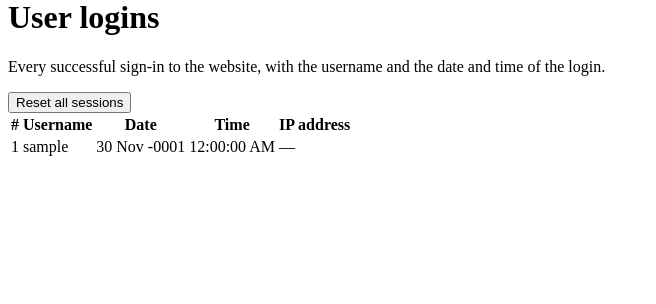
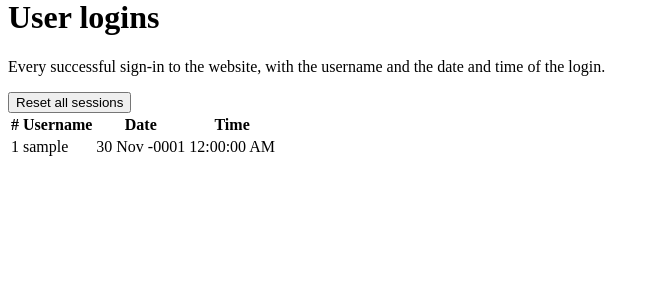
Before and after one commit to vishnupriyangamer003-rgb/wonderantiquemetals, a Laravel app: page /ktgadmin/user-logins in a window 1280 px wide. Shown: the part 136-440 px from the top of the page, without its empty margins (0-656 px from the left). Run offline with Laravel 12, Linux system fonts and the light colour scheme; the visitor is signed in with stand-in values (Sample User, id 1); data comes from the database, SQL or seed files in the repository; some libraries are stand-ins or nearby versions.

Commit message:
Remove the IP address column from the admin user logins table
Co-Authored-By: Claude Sonnet 5.5 <noreply@anthropic.com>

```diff
--- a/laravel-project/main/resources/views/admin/userlogins/index.blade.php
+++ b/laravel-project/main/resources/views/admin/userlogins/index.blade.php
@@ -23,7 +23,6 @@
                         <th scope="col">Username</th>
                         <th scope="col">Date</th>
                         <th scope="col">Time</th>
-                        <th scope="col">IP address</th>
                     </tr>
                 </thead>
                 <tbody>
@@ -33,7 +32,6 @@
                             <td class="adm-table__user">{{ $item->username }}</td>
                             <td>{{ $item->login_at->format('d M Y') }}</td>
                             <td>{{ $item->login_at->format('h:i:s A') }}</td>
-                            <td class="adm-muted">{{ $item->ip ?: '—' }}</td>
                         </tr>
                     @endforeach
                 </tbody>
```
Also changed, not shown: laravel-project/main/tests/Feature/SiteLoginTest.php (+12 -0 lines).
